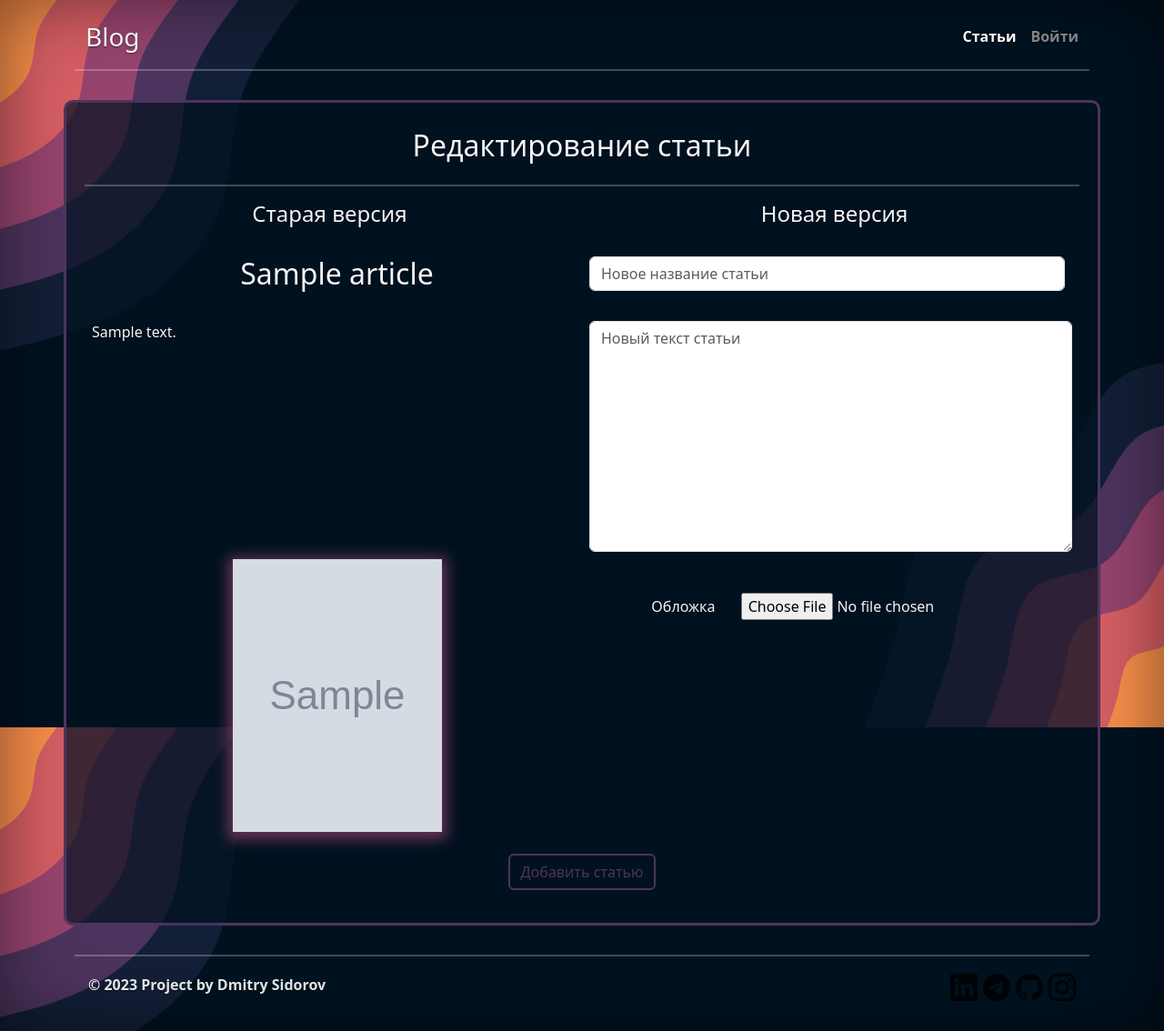
After one commit to dimansidorov/blog-on-flask, a Flask app: template blog/templates/articles/update_article.html in a window 1280 px wide. The commit adds this page. Shown: the whole page at 91% size. Run offline with Flask 2, Linux system fonts and the light colour scheme; tables that the repository leaves empty hold one stand-in row (values such as "Sample post"); the template is opened without the code that fills it: values that come from a table or form of the project are taken from there, most other values are stand-ins (such as "Sample title", 1, 10 or a date in 2020); grey boxes marked "Sample" are stand-in pictures; parts of the project's set-up code (start-up, migrations or seed data) failed here and were passed over; some libraries are stand-ins or nearby versions.

Commit message:
update article template

```diff
--- /dev/null
+++ b/blog/templates/articles/update_article.html
@@ -0,0 +1,94 @@
+{% extends 'base.html' %}
+{% from 'macro/formhelpers.html' import render_field %}
+
+{% block content %}
+    <div class="container article">
+        <h2 class="text-center mt-2 mb-4"> Редактирование статьи </h2>
+        <hr>
+        {% if errors %}
+            <div class="m-auto mb-3">
+
+                {% for error in errors %}
+                    <div class="alert alert-danger" role="alert">
+                        {{ error }}
+                    </div>
+                {% endfor %}
+            </div>
+        {% endif %}
+        <form method="POST" class="" enctype=multipart/form-data>
+            {% if 'csrf_token' in form %}
+                {{ form.csrf_token }}
+            {% endif %}
+            <div class="row row-cols-1 row-cols-sm-2 row-cols-md-2 g-3">
+                <h4> Старая версия</h4>
+                <h4> Новая версия</h4>
+            </div>
+            <div class="row row-cols-1 row-cols-sm-2 row-cols-md-2 g-3 m-2">
+                <h2 class="text-center">{{ article.title }}</h2>
+                <div class="">
+                    {{ form.title(for='floatingInput', class="form-control rounded-2",
+                    placeholder='Новое название статьи', rows=2 )}}
+                </div>
+            </div>
+            <div class="row row-cols-1 row-cols-sm-2 row-cols-md-2 g-3 m-auto">
+                <p class="text-start"> {{ article.body }}</p>
+                <div>
+
+                    {{ form.body(for='floatingInput', class="form-control rounded-2",
+                    rows=10,
+                    placeholder='Новый текст статьи') }}
+
+                </div>
+            </div>
+            <div class="row row-cols-1 row-cols-sm-2 row-cols-md-2 g-3 m-2">
+                <div class="col-auto d-none d-md-block m-auto">
+                    <img class="bd-placeholder-img img-shadow" src="{{ url_for('static', filename=article.cover) }}"
+                         width="230" height="300">
+                </div>
+                <div>
+                    {{ form.cover.label(class="m-4") }}
+                    {{ form.cover }}
+
+
+                </div>
+            </div>
+        {{ form.submit(class="btn my-success-button m-3") }}
+
+        </form>
+
+
+        {#        <div class="row row-cols-1 row-cols-sm-2 row-cols-md-2 g-3">#}
+        {#            #}
+        {#            <div>#}
+        {#                <div class="m-2">#}
+        {#                    <h4> Старая версия</h4>#}
+        {#                    <h4 class="text-start"> Название статьи: {{ article.title }}</h4>#}
+        {#                    <hr>#}
+        {#                    <p class="text-start"> Текст: {{ article.body }}</p>#}
+        {#                    <hr>#}
+        {#                </div>#}
+        {#            </div>#}
+        {##}
+        {#            <div>#}
+        {#                <form method="POST" class="m-2" enctype=multipart/form-data>#}
+        {#                    <h4> Обновленная версия</h4>#}
+        {##}
+        {#                    {% if 'csrf_token' in form %}#}
+        {#                        {{ form.csrf_token }}#}
+        {#                    {% endif %}#}
+        {#                    {% for field in ['title', 'body', 'tags'] %}#}
+        {#                        {{ render_field(form[field]) }}#}
+        {#                    {% endfor %}#}
+        {#                    <div class="mb-3">#}
+        {#                        {{ form.cover(class="form-label") }}#}
+        {#                    </div>#}
+        {#                    <div>#}
+        {#                        {{ form.submit(class="btn my-success-button m-3") }}#}
+        {#                    </div>#}
+        {#                </form>#}
+        {#            </div>#}
+        {##}
+        {#        </div>#}
+
+    </div>
+{% endblock content %}
```
Also changed, not shown: blog/templates/articles/article_detail.html (+33 -2 lines), blog/articles/views.py (line endings or trailing spaces), blog/static/pencil.svg (added), blog/static/trash.svg (added), blog/static/uploads/image/secretcoco.webp (added).
